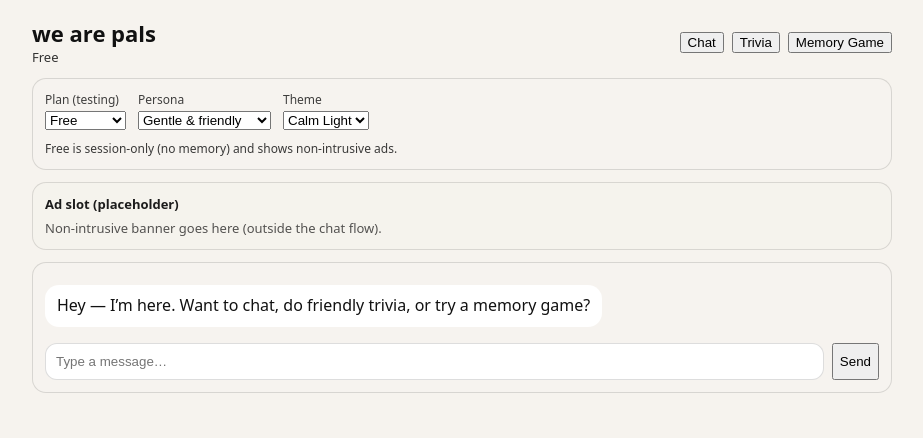
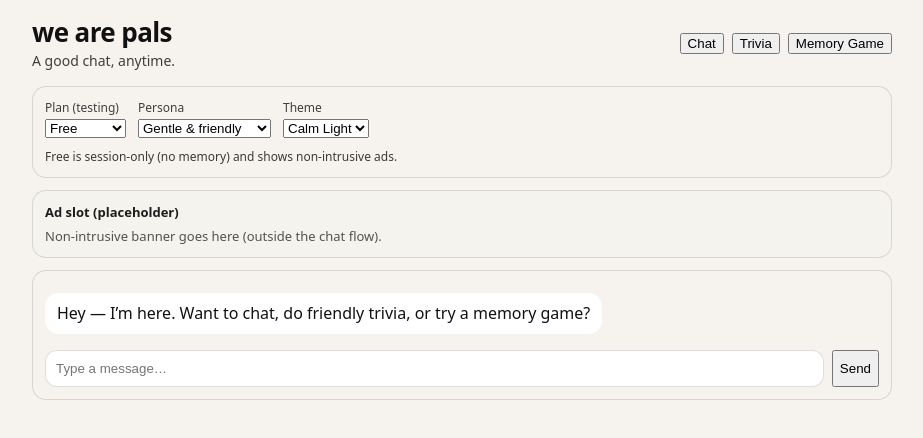
Before and after one commit to wearepalscontact-lang/we-are-pals, a Next.js app in the folder we-are-pals/: page / in a window 1280 px wide. Shown: the top 438 px of the page, without its empty margins (178-1101 px from the left). Built offline with nearby package versions, Linux system fonts and the light colour scheme.

Commit message:
Update page.tsx

```diff
--- a/we-are-pals/app/page.tsx
+++ b/we-are-pals/app/page.tsx
@@ -293,26 +293,67 @@ export default function Home() {
   style={{
     display: "flex",
     justifyContent: "space-between",
-            gap: 12,
+    gap: 16,
     alignItems: "center",
-            marginBottom: 12,
+    marginBottom: 16,
   }}
 >
   <div>
-            <div style={{ fontSize: 22, fontWeight: 800 }}>
-              we are pals {plan === "super" ? "✨" : ""}
-            </div>
-            <div style={{ opacity: 0.85, fontSize: 13 }}>
-              {plan === "super" ? "You’re chatting as a Super Pal ✨" : plan === "premium" ? "Premium Pal" : "Free"}
-            </div>
+    <div
+      style={{
+        fontSize: 26,
+        fontWeight: 900,
+        letterSpacing: -0.6,
+        lineHeight: 1.1,
+      }}
+    >
+      we are pals
     </div>
 
-          <div style={{ display: "flex", gap: 8, flexWrap: "wrap", justifyContent: "flex-end" }}>
+    <div
+      style={{
+        marginTop: 4,
+        fontSize: 14,
+        fontWeight: 500,
+        opacity: 0.8,
+      }}
+    >
+      A good chat, anytime.
+    </div>
+
+    {(plan === "premium" || plan === "super") && (
+      <div style={{ marginTop: 6 }}>
+        <span
+          style={{
+            display: "inline-block",
+            padding: "4px 10px",
+            borderRadius: 999,
+            border: `1px solid ${themeObj.fg}22`,
+            background: `${themeObj.bubbleA}22`,
+            fontSize: 12,
+            fontWeight: 800,
+          }}
+        >
+          {plan === "super" ? "Super Pal ✨" : "Premium"}
+        </span>
+      </div>
+    )}
+  </div>
+
+  <div
+    style={{
+      display: "flex",
+      gap: 8,
+      flexWrap: "wrap",
+      justifyContent: "flex-end",
+    }}
+  >
     <button onClick={() => setGame("chat")}>Chat</button>
     <button onClick={() => setGame("trivia")}>Trivia</button>
     <button onClick={() => setGame("memory_game")}>Memory Game</button>
   </div>
 </header>
+
 
         {/* Settings panel (simple for now; later becomes proper Settings screen) */}
         <section
```
Lines whose indentation alone changed are shown as unchanged.
